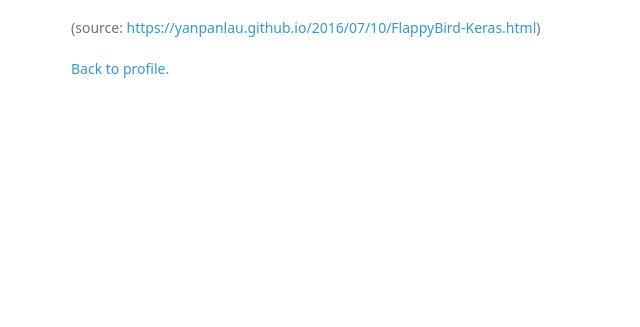
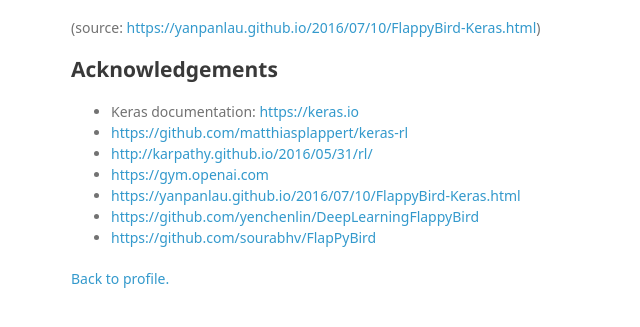
Before and after one commit to MGallow/Arcade, a plain HTML site: page index.html in a window 1280 px wide. Shown: the part 1383-1710 px from the top of the page, without its empty margins (499-1139 px from the left). Before the commit the page ends 1532 px from the top, so only its background shows below. Drawn offline with Linux system fonts and the light colour scheme; a web font is replaced by a local one.

Commit message:
added acknowledgements to Arcade

```diff
--- a/index.html
+++ b/index.html
@@ -56,6 +56,27 @@
 
             <p>(source: <a href="https://yanpanlau.github.io/2016/07/10/FlappyBird-Keras.html">https://yanpanlau.github.io/2016/07/10/FlappyBird-Keras.html</a>)</p>
 
+            <h2>
+            <a id="acknowledgements" class="anchor" href="#acknowledgements" aria-hidden="true"><span aria-hidden="true" class="octicon octicon-link"></span></a>Acknowledgements</h2>
+
+            <ul>
+                <li>Keras documentation: <a href="https://keras.io">https://keras.io</a>
+                </li>
+                <li><a href="https://github.com/matthiasplappert/keras-rl">https://github.com/matthiasplappert/keras-rl</a>
+                </li>
+                <li><a href="http://karpathy.github.io/2016/05/31/rl/">http://karpathy.github.io/2016/05/31/rl/</a>
+                </li>
+                <li><a href="https://gym.openai.com">https://gym.openai.com</a>
+                </li>
+                <li><a href="https://yanpanlau.github.io/2016/07/10/FlappyBird-Keras.html">https://yanpanlau.github.io/2016/07/10/FlappyBird-Keras.html</a>
+                </li>
+                <li><a href="https://github.com/yenchenlin/DeepLearningFlappyBird">https://github.com/yenchenlin/DeepLearningFlappyBird</a>
+                </li>
+                <li><a href="https://github.com/sourabhv/FlapPyBird">https://github.com/sourabhv/FlapPyBird</a>
+                </li>
+            </ul>
+
+
             <p><a href="http://mgallow.github.io/">Back to profile.</a></p>
         </section>
         <footer>
```
